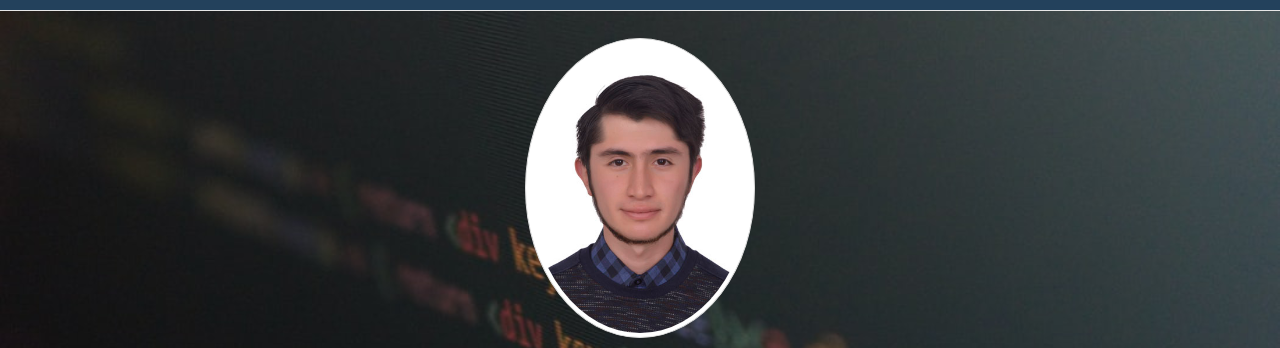
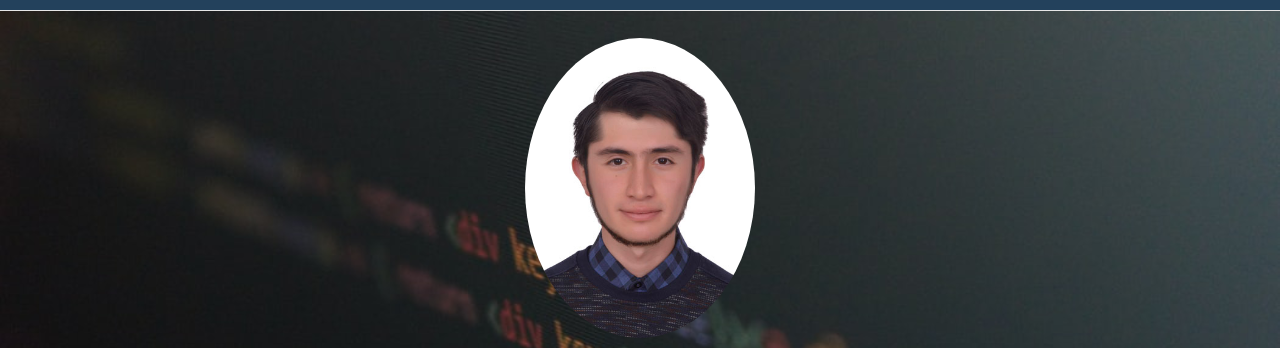
Before and after one commit to jzamora5/jzamora5.github.io, a plain HTML site: page index.html in a window 1280 px wide. Shown: the part 96-444 px from the top of the page. Drawn offline with nearby package versions, Linux system fonts and the light colour scheme.

Commit message:
Test for Photo Fix

```diff
--- a/index.html
+++ b/index.html
@@ -36,7 +36,7 @@
     <div id="about_me">
         <div class="landing-text">
             <br>
-            <img id="photo_me" class="img-fluid img-thumbnail" src="img/photo.jpg" alt="Photo">
+            <img id="photo_me" src="img/photo.jpg" alt="Photo">
             <h1>About Me</h1>
             <p class="lead p_me">
                 I am a Full Stack Software Engineer with experience in different development projects such as:
```
